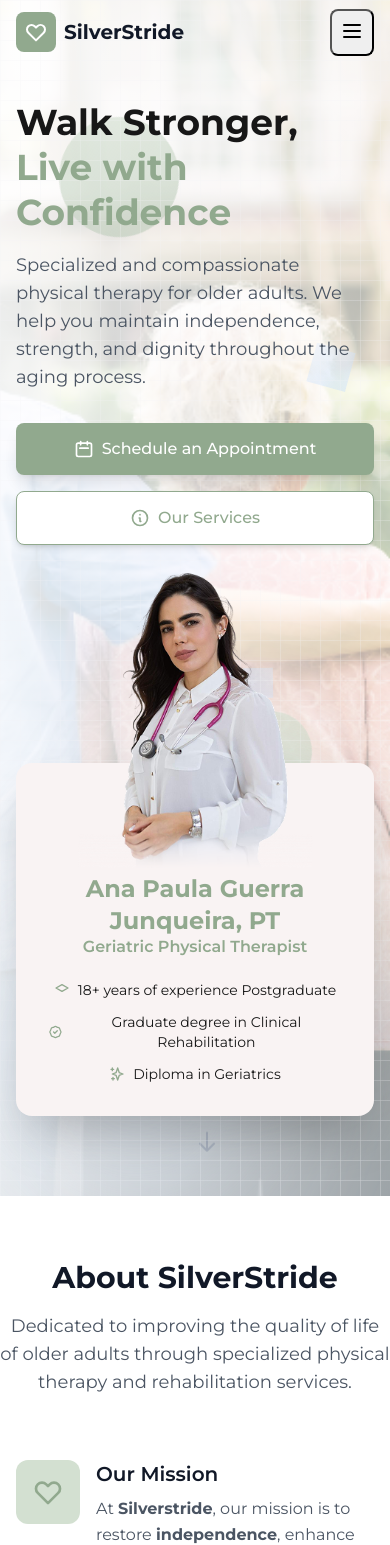
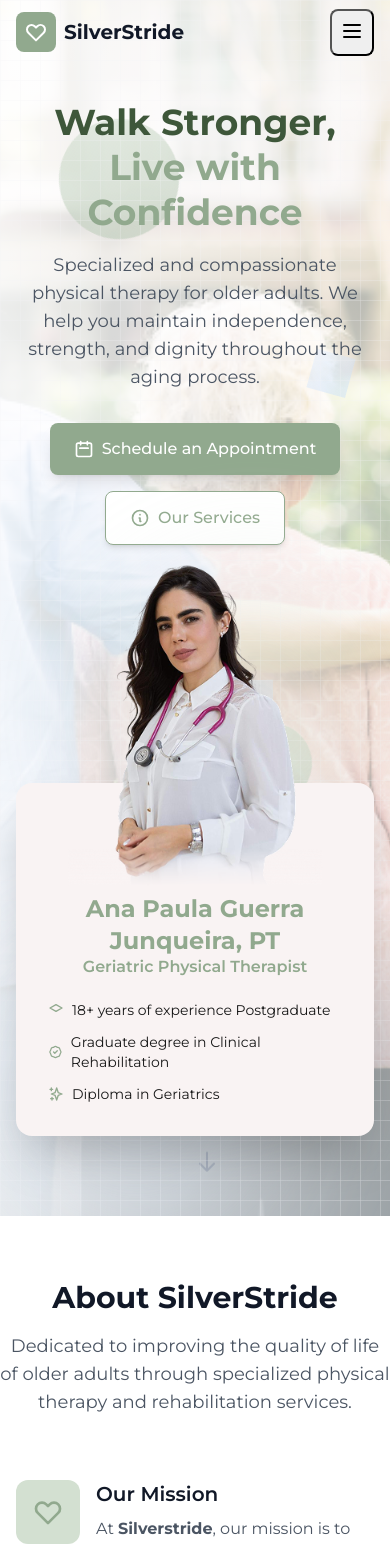
Before and after one commit to LucasPizol/silverstride, a Next.js app: page / in a window 390 px wide. Shown: the top 1545 px of the page. Built offline with nearby package versions, Linux system fonts and the light colour scheme.

Commit message:
Enhance styling and layout for responsive design; add new CSS classes for grid sections and adjust component structures in Hero and Services components.

```diff
--- a/src/app/styles.css
+++ b/src/app/styles.css
@@ -26,17 +26,49 @@
 .inner-fisio-card-container {
   padding-top: 110px;
   background-color: #f9f3f3;
+  max-width: 560px;
+  width: 100%;
 }
 
-@media (max-width: 1000px) {
+.fisio-card-content {
+  text-align: left;
+  display: flex;
+  flex-direction: column;
+  align-items: flex-start;
+  justify-content: flex-start;
+}
+
+@media (max-width: 1050px) {
   .inner-fisio-card-container {
-    margin-top: 170px;
+    margin-top: 190px;
   }
 }
 
 @media (max-width: 1000px) {
   .fisio-card-container {
     padding-bottom: 80px;
+  }
+}
+
+@media (max-width: 1050px) {
+  .grid-hero-section {
+    grid-template-columns: 1fr !important;
+    align-items: center;
+  }
+
+  .grid-hero-section-content {
+    text-align: center;
+    display: flex;
+    flex-direction: column;
+    align-items: center;
+    justify-content: center;
+  }
+
+  .grid-hero-section-cta {
+    display: flex;
+    flex-direction: column;
+    align-items: center;
+    justify-content: center;
   }
 }
 
@@ -98,6 +130,12 @@
 }
 .text-primary-700 {
   color: var(--primary-700);
+}
+.text-primary-800 {
+  color: var(--primary-800);
+}
+.text-primary-900 {
+  color: var(--primary-900);
 }
 
 .text-gray-300 {
@@ -376,6 +414,18 @@
 .px-8 {
   padding-left: 2rem;
   padding-right: 2rem;
+}
+.px-12 {
+  padding-left: 3rem;
+  padding-right: 3rem;
+}
+.px-14 {
+  padding-left: 3.5rem;
+  padding-right: 3.5rem;
+}
+.px-16 {
+  padding-left: 4rem;
+  padding-right: 4rem;
 }
 .py-3 {
   padding-top: 0.75rem;
@@ -926,11 +976,15 @@
 
 /* Container custom */
 .container-custom {
-  max-width: 80rem;
+  max-width: 90rem;
   margin-left: auto;
   margin-right: auto;
   padding-left: 1rem;
   padding-right: 1rem;
+}
+
+.services-card-wrapper{
+  max-width: 70rem;
 }
 
 /* Section padding */
--- a/src/components/Hero.tsx
+++ b/src/components/Hero.tsx
@@ -30,9 +30,9 @@
       <div className="floating-shape floating-shape-2"></div>
 
       <div className="container-custom relative z-10">
-        <div className="grid lg:grid-cols-2 gap-12 items-center">
+        <div className="grid lg:grid-cols-2 gap-12 items-center w-full grid-hero-section">
           <div className="space-y-8 animate-slide-in-left">
-            <div className="space-y-4">
+            <div className="space-y-4 grid-hero-section-content">
               <h1 className="text-4xl md:text-5xl lg:text-6xl font-bold text-primary-900 leading-tight">
                 Walk Stronger,{" "}
                 <span className="text-primary-600 relative">
@@ -47,7 +47,7 @@
             </div>
 
             {/* CTA Buttons */}
-            <div className="flex flex-col sm:flex-row gap-4">
+            <div className="flex flex-col sm:flex-row gap-4 grid-hero-section-cta">
               <a href="#contact" className="btn btn-primary text-lg px-8 py-4">
                 <svg
                   className="w-5 h-5 mr-2"
@@ -86,8 +86,8 @@
             </div>
           </div>
 
-          <div className="animate-slide-in-right">
-            <div className="relative fisio-card-container">
+          <div className="animate-slide-in-right fisio-card-container-wrapper">
+            <div className="relative fisio-card-container flex justify-end">
               <div
                 style={{
                   position: "relative",
@@ -103,9 +103,9 @@
                     position: "absolute",
                     left: "50%",
                     top: 0,
-                    transform: "translate(-50%, -70%)",
+                    transform: "translate(-50%, -73%)",
                     objectFit: "contain",
-                    maxHeight: "350px",
+                    maxHeight: "380px",
                   }}
                 />
 
@@ -119,7 +119,7 @@
                     </p>
                   </div>
 
-                  <div className="space-y-3 text-sm text-black">
+                  <div className="space-y-3 text-sm text-black fisio-card-content">
                     <div className="flex items-center justify-center space-x-2">
                       <svg
                         className="w-4 h-4 text-primary-500"
--- a/src/components/Services.tsx
+++ b/src/components/Services.tsx
@@ -120,7 +120,7 @@
           </p>
         </div>
         <div className="bg-gray-200">
-          <div className="container-custom grid md:grid-cols-2 lg:grid-cols-2 ">
+          <div className="container-custom grid md:grid-cols-2 lg:grid-cols-2 services-card-wrapper">
             <ServicesCard service={services[0]} />
 
             <div className="flex items-center justify-center">
```
